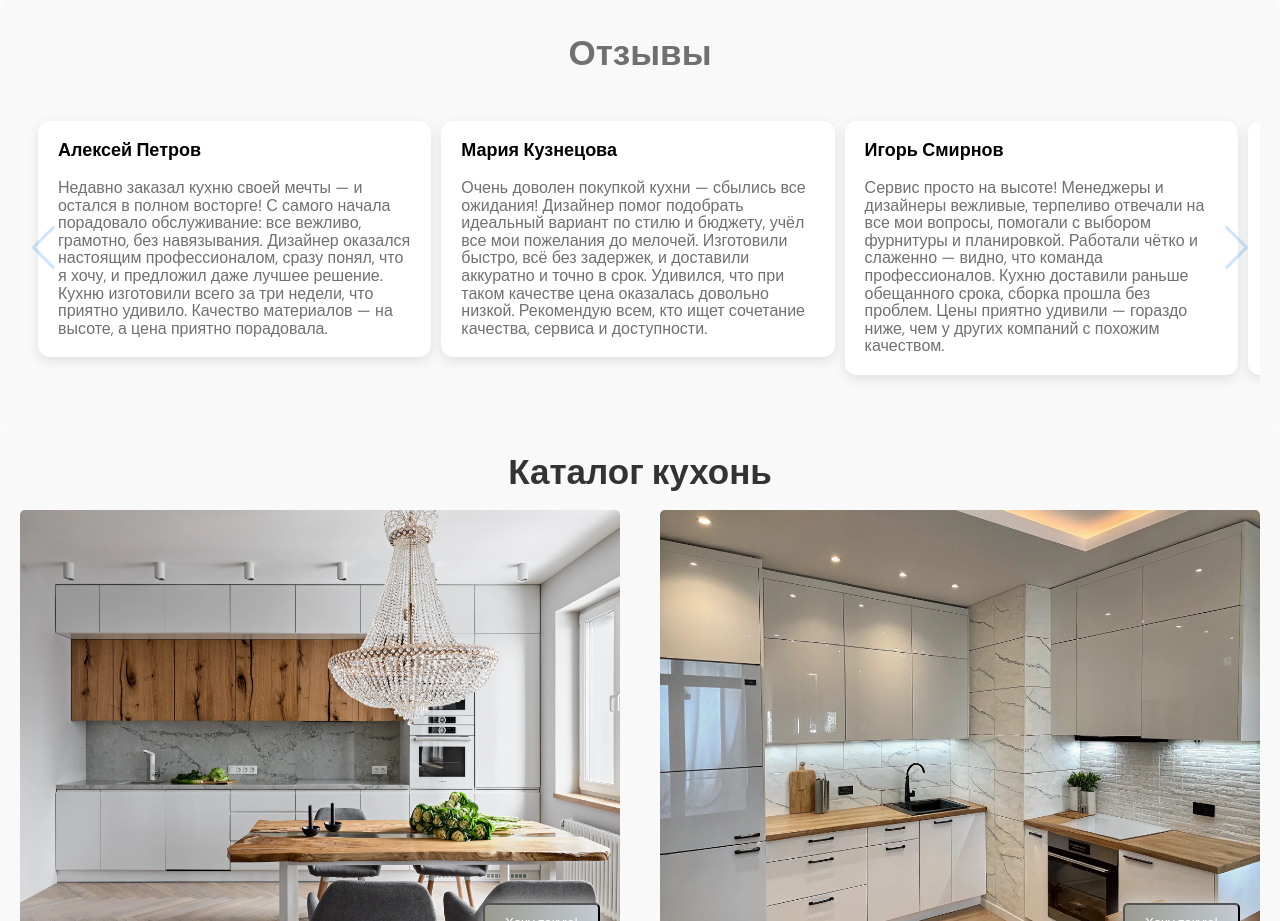
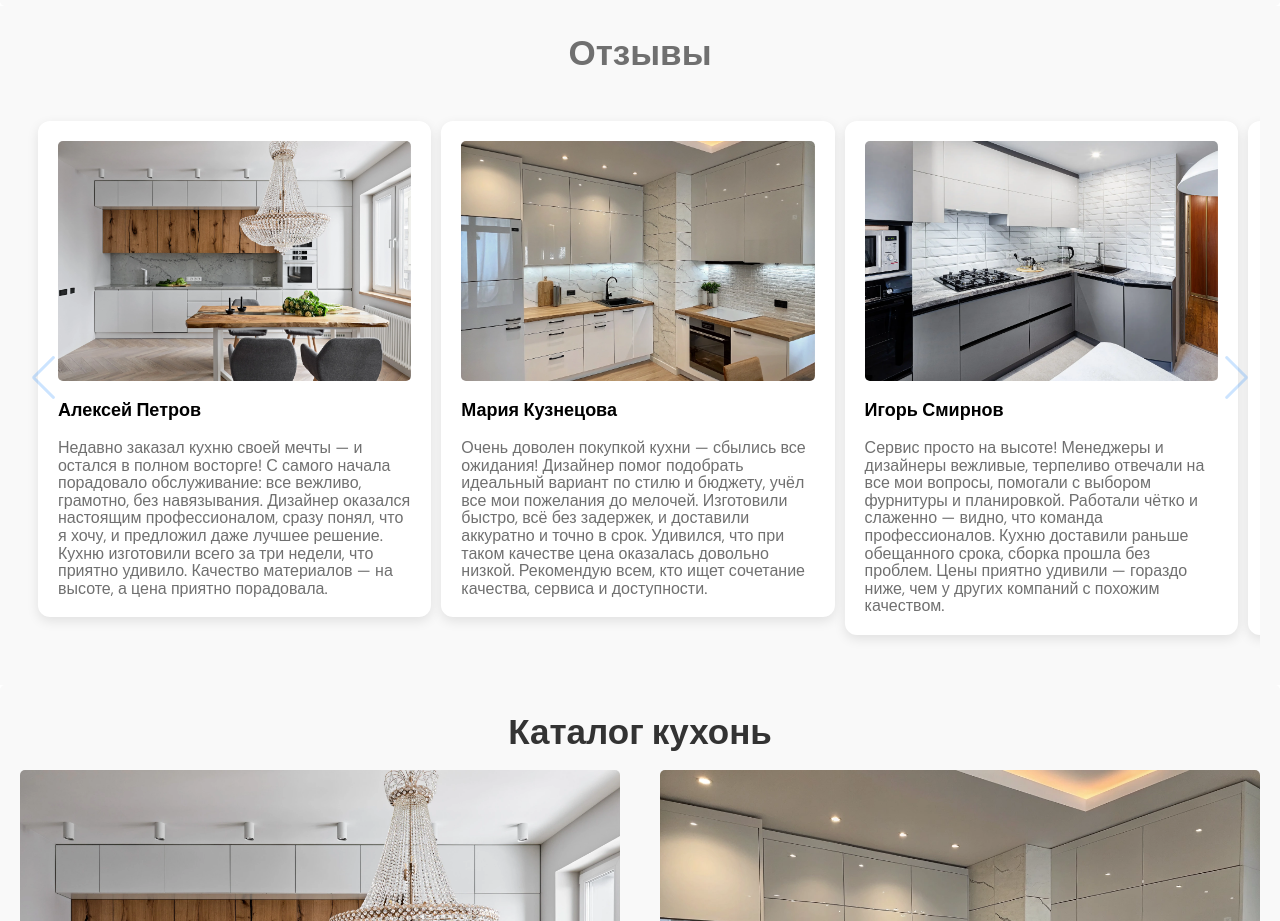
Before and after one commit to Ncomest/kitch, a Vue app: page / in a window 1280 px wide. Shown: the part 1220-2141 px from the top of the page. Built offline with nearby package versions, Linux system fonts and the light colour scheme; a web font is replaced by a local one.

Commit message:
add image on reviews

```diff
--- a/src/components/section/ourReviews/OurReviews.vue
+++ b/src/components/section/ourReviews/OurReviews.vue
@@ -7,31 +7,43 @@ import "swiper/css/scrollbar";
 const reviews = [
   {
     name: "Алексей Петров",
+    ktch: "/classic/kitchen-one.webp",
+    id: 1,
     review:
       "Недавно заказал кухню своей мечты — и остался в полном восторге! С самого начала порадовало обслуживание: все вежливо, грамотно, без навязывания. Дизайнер оказался настоящим профессионалом, сразу понял, что я хочу, и предложил даже лучшее решение. Кухню изготовили всего за три недели, что приятно удивило. Качество материалов — на высоте, а цена приятно порадовала.",
   },
   {
     name: "Мария Кузнецова",
+    ktch: "/classic/kitchen_2.webp",
+    id: 2,
     review:
       "Очень доволен покупкой кухни — сбылись все ожидания! Дизайнер помог подобрать идеальный вариант по стилю и бюджету, учёл все мои пожелания до мелочей. Изготовили быстро, всё без задержек, и доставили аккуратно и точно в срок. Удивился, что при таком качестве цена оказалась довольно низкой. Рекомендую всем, кто ищет сочетание качества, сервиса и доступности.",
   },
   {
     name: "Игорь Смирнов",
+    ktch: "/classic/kitchen_3.webp",
+    id: 3,
     review:
       "Сервис просто на высоте! Менеджеры и дизайнеры вежливые, терпеливо отвечали на все мои вопросы, помогали с выбором фурнитуры и планировкой. Работали чётко и слаженно — видно, что команда профессионалов. Кухню доставили раньше обещанного срока, сборка прошла без проблем. Цены приятно удивили — гораздо ниже, чем у других компаний с похожим качеством.",
   },
   {
     name: "Елена Орлова",
+    ktch: "/classic/kitchen_4.webp",
+    id: 4,
     review:
       "Получил именно ту кухню, которую себе представлял! Особенно хочу отметить дизайнера: чувствуется опыт и вкус, всё просчитал до сантиметра. Обслуживание на всех этапах — от замера до установки — было внимательным и доброжелательным. Качество фасадов и фурнитуры отличное, ничего не скрипит, всё идеально встало. И главное — за такие деньги я даже не надеялся получить такой результат.",
   },
   {
     name: "Сергей Власов",
+    ktch: "/classic/kitchen_3.webp",
+    id: 5,
     review:
       "Приятно удивили профессионализм и скорость работы. Дизайнер сразу предложил несколько крутых решений, которых я сам бы не придумал. Кухню сделали и привезли всего за пару недель — всё четко и без сюрпризов. Качество на высоте, каждый элемент сделан аккуратно и добротно. А цена оказалась ниже, чем у конкурентов, хотя сервис — на голову выше.",
   },
   {
     name: "Наталья Романова",
+    ktch: "/classic/kitchen_2.webp",
+    id: 6,
     review:
       "Кухня получилась просто идеальная — красивая, удобная и функциональная. Очень понравился подход дизайнера: сразу понял мою идею и помог доработать детали. Изготовление прошло быстро, доставили и собрали вовремя, без лишней суеты. Все материалы качественные, фурнитура работает мягко и тихо. Особенно приятно, что за всё это заплатил вполне разумную цену.",
   },
@@ -70,8 +82,8 @@ import { Autoplay, Navigation } from "swiper/modules";
           },
         }"
       >
-        <SwiperSlide v-for="(review, index) in reviews" :key="index">
-          <TheReview :review-name="review.name" :text="review.review" />
+        <SwiperSlide v-for="review in reviews" :key="review.id">
+          <TheReview :item="review" />
         </SwiperSlide>
         <template #container-end>
           <div class="swiper-button-prev"></div>
--- a/src/components/shared/review/TheReview.vue
+++ b/src/components/shared/review/TheReview.vue
@@ -1,14 +1,16 @@
 <script setup>
+import ImageWrapper from "@components/shared/image-wrapper/ImageWrapper.vue";
+
 defineProps({
-  text: { type: String, required: true },
-  reviewName: { type: String, required: true },
+  item: { type: Object, required: true },
 });
 </script>
 <template>
   <div class="the-review">
-    <h3 class="the-review__name">{{ reviewName }}</h3>
+    <ImageWrapper :src="item.ktch" :alt="item.name" class="the-review__image"/>
+    <h3 class="the-review__name">{{ item.name }}</h3>
     <p class="the-review__text">
-      {{ text }}
+      {{ item.review }}
     </p>
   </div>
 </template>
--- a/src/components/shared/review/style.scss
+++ b/src/components/shared/review/style.scss
@@ -5,15 +5,22 @@
   border-radius: 12px;
   box-shadow: 0 4px 12px rgba(0, 0, 0, 0.1);
   background-color: var(--white);
+  row-gap: var(--gap-l);
+
+  &__image {
+    height: 240px;
+
+    @media (max-width: 425px) {
+      height: 200px;
+    }
+  }
 
   &__name {
-    margin-bottom: var(--margin-l);
     font-size: var(--font-size-l);
     font-weight: var(--font-weigth-m);
   }
 
   &__text {
-    // margin: 0;
     line-height: 1.1;
     font-size: var(--font-size-m);
     color: var(--dark-gray);
```
